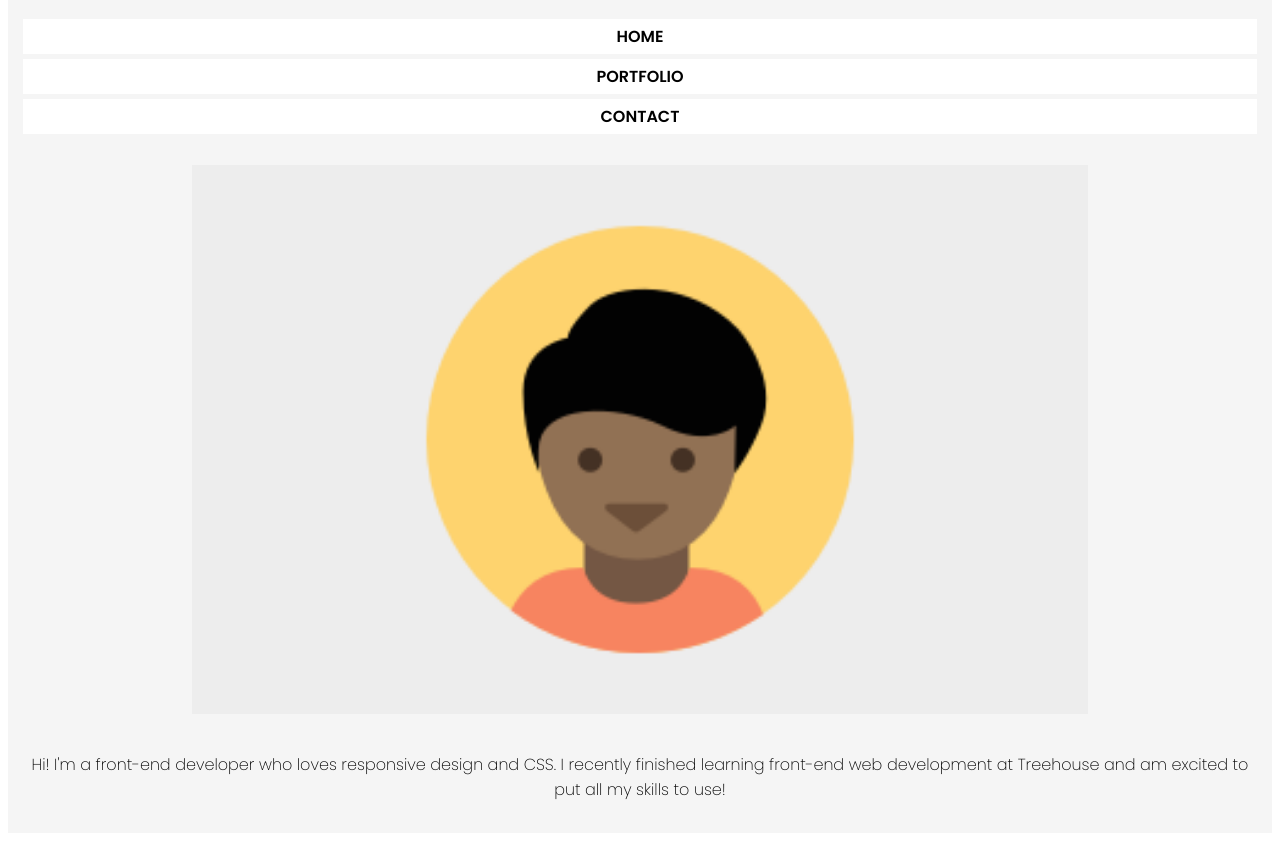
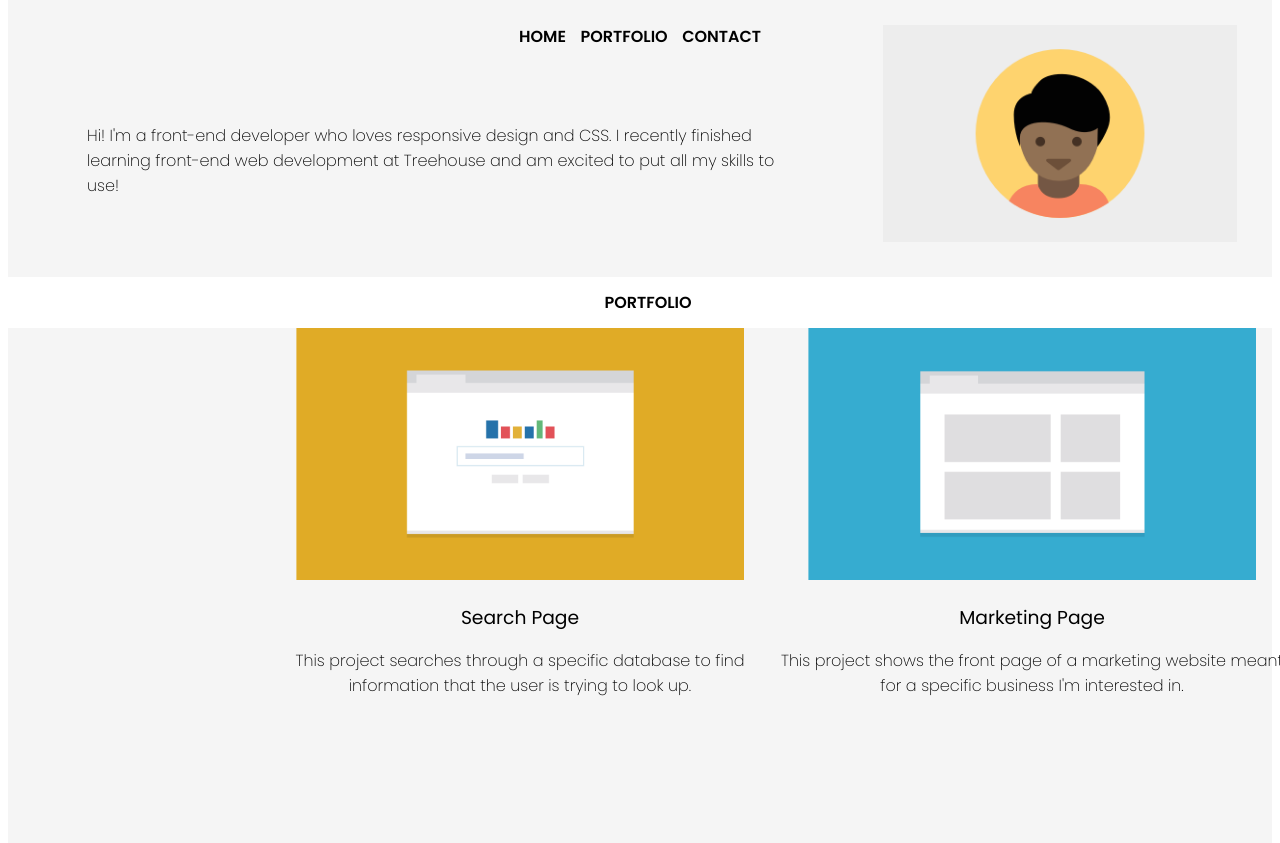
Before and after one commit to meganeday/frontend-project-2, a plain HTML site: page index.html in a window 1280 px wide. Shown: the part 95-938 px from the top of the page. Drawn offline with Linux system fonts and the light colour scheme.

Commit message:
Media queries in progress

```diff
--- a/css/styles.css
+++ b/css/styles.css
@@ -29,7 +29,8 @@ a {
 header {
     background-color: #F5F5F5;
     padding: 15px;
-    width: 100%
+    width: 100%;
+    position: relative;
 }
 
 ul.nav-bar {
@@ -51,12 +52,13 @@ header img {
 
 
 /* styling for portfolio project sections */
-.project {
+article.main {
     background-color: #ffffff;
+    width: 100vw;
 }
 
 .project img {
-    width: 100vw;
+    width: 95vw;
 }
 
 .project p {
@@ -89,3 +91,60 @@ footer {
     display: inline-block;
     padding-left: 12vw;
 }
+
+.footer-nav .large-link {
+    display: none;
+}
+
+/* Styles for Table Screens */
+
+@media screen and (min-width: 768px) {
+    /* header style */
+    .nav-bar li {
+        list-style-type: none;
+        background-color: #F5F5F5;
+        display: inline-block;
+    }
+    header img {
+        width: 30vw;
+        position: absolute;
+        bottom: 20px;
+        right: 20px;
+    }
+    header p {
+        width: 55vw;
+        text-align: left;
+        margin: 5vw;
+    }
+    /* main style */
+    /* main{
+
+    } */
+    article.main {
+        display: block;
+    }
+    .project {
+        margin: auto;
+        display: block;
+        width: 40vw;
+        height: 45vw;
+        float: right;
+    }
+    .project img {
+        width: 35vw;
+    }
+    /* footer style */
+    section.contact {
+        width: 70vw;
+        margin: 20px auto 20px auto;
+    }
+    .footer-nav .large-link {
+        display: inline-block;
+    }
+    .footer-nav .mobile-link {
+        display: none;
+    }
+}
+
+
+/* Styles for Large Screens */
--- a/index.html
+++ b/index.html
@@ -18,12 +18,15 @@
                 <li><a href="#footer">Contact</a></li>
             </ul>
         </nav>
-        <img src=images/responsive-layout-profile.png alt="Photo of Student">
-        <p>Hi! I'm a front-end developer who loves responsive design and CSS. I recently finished learning front-end web development at Treehouse and am excited to put all my skills to use!
-        </p>
+        <section class="student">
+            <img src=images/responsive-layout-profile.png alt="Photo of Student">
+            <p>Hi! I'm a front-end developer who loves responsive design and CSS. I recently finished learning front-end web development at Treehouse and am excited to put all my skills to use!
+            </p>
+        </section>
     </header>
 
-    <main id="main">
+    <main>
+    <article class="main">
         <h2>Portfolio</h2>
         <section class="project">
             <img src= images/portfolio-1.png alt="thumbnail of marketing page project">
@@ -55,6 +58,7 @@
             <h3>Calculator</h3>
             <p>Someone can enter in the numbers they want, and press the big blue button and get the result.</p>
         </section>
+    </article>
     </main>
 
     <footer id="footer">
@@ -67,7 +71,10 @@
         <hr>
         <div class="footer-nav">
             <p>Student Name</p>
-            <a href="#header">Back to Top</a>
+            <a href="#header" class="mobile-link">Back to Top</a>
+            <a href="#header" class="large-link">Home</a>
+            <a href="#portfolio" class="large-link">Portfolio</a>
+            <a href="#contact" class="large-link">Contact</a>
         </div>
     </footer>
 </body>
```
Also changed, not shown: 1 other file.
